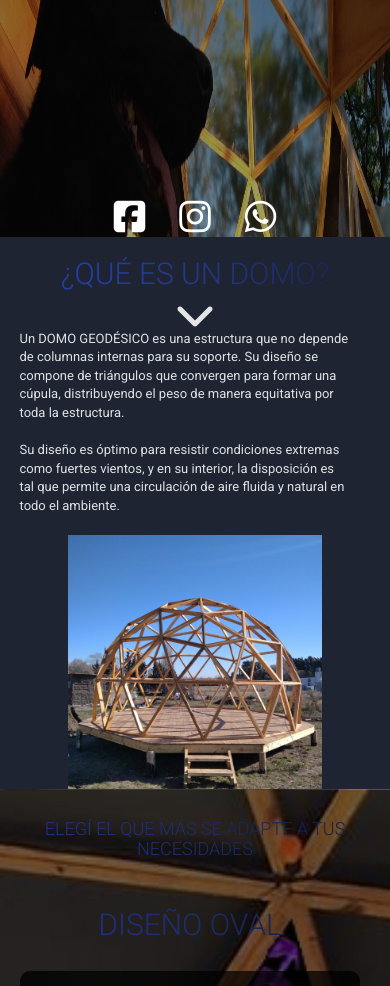
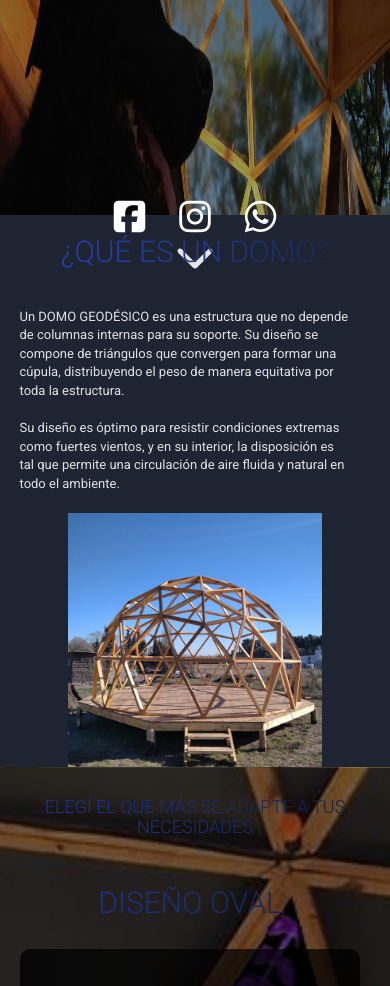
Before and after one commit to Marianela89/Somos-Domos, a plain HTML site: page index.html in a window 390 px wide. Shown: the part 420-1406 px from the top of the page. Drawn offline with nearby package versions, Linux system fonts and the light colour scheme; a web font is replaced by a local one.

Commit message:
correcciones

```diff
--- a/css/index.css
+++ b/css/index.css
@@ -198,7 +198,7 @@ nav ul li a:hover::after {
     margin-bottom: 0px;
     padding: 0px;
     box-sizing: border-box;
-    padding-top: 102px;/*32%;*/
+    padding-top: 20.5%;
 
 }
 
@@ -791,6 +791,6 @@ footer{
   @media (max-width: 480px) {
 
     .chevron{
-        margin-top: 80%;
+        margin-top: 65%;
     }
   }
```
